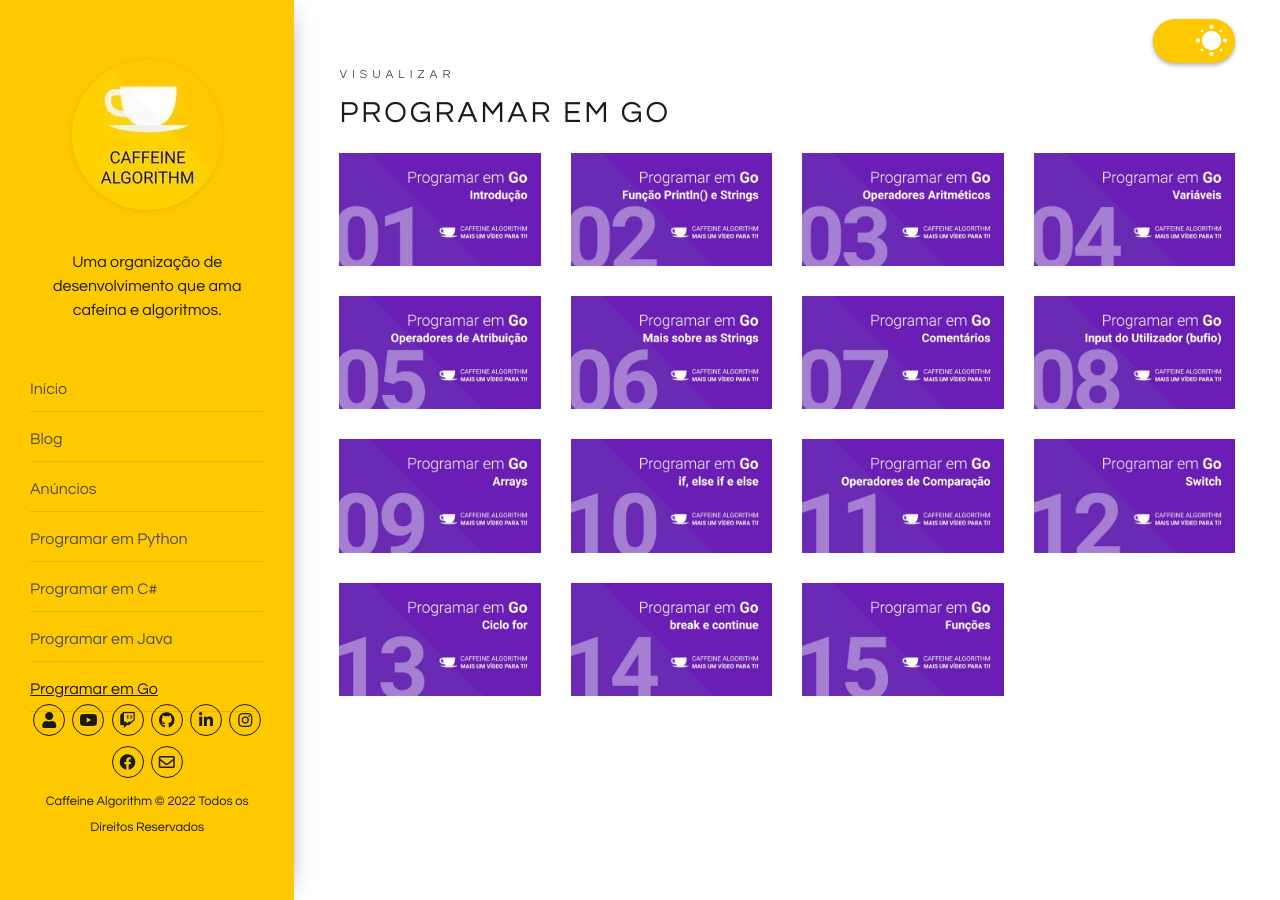
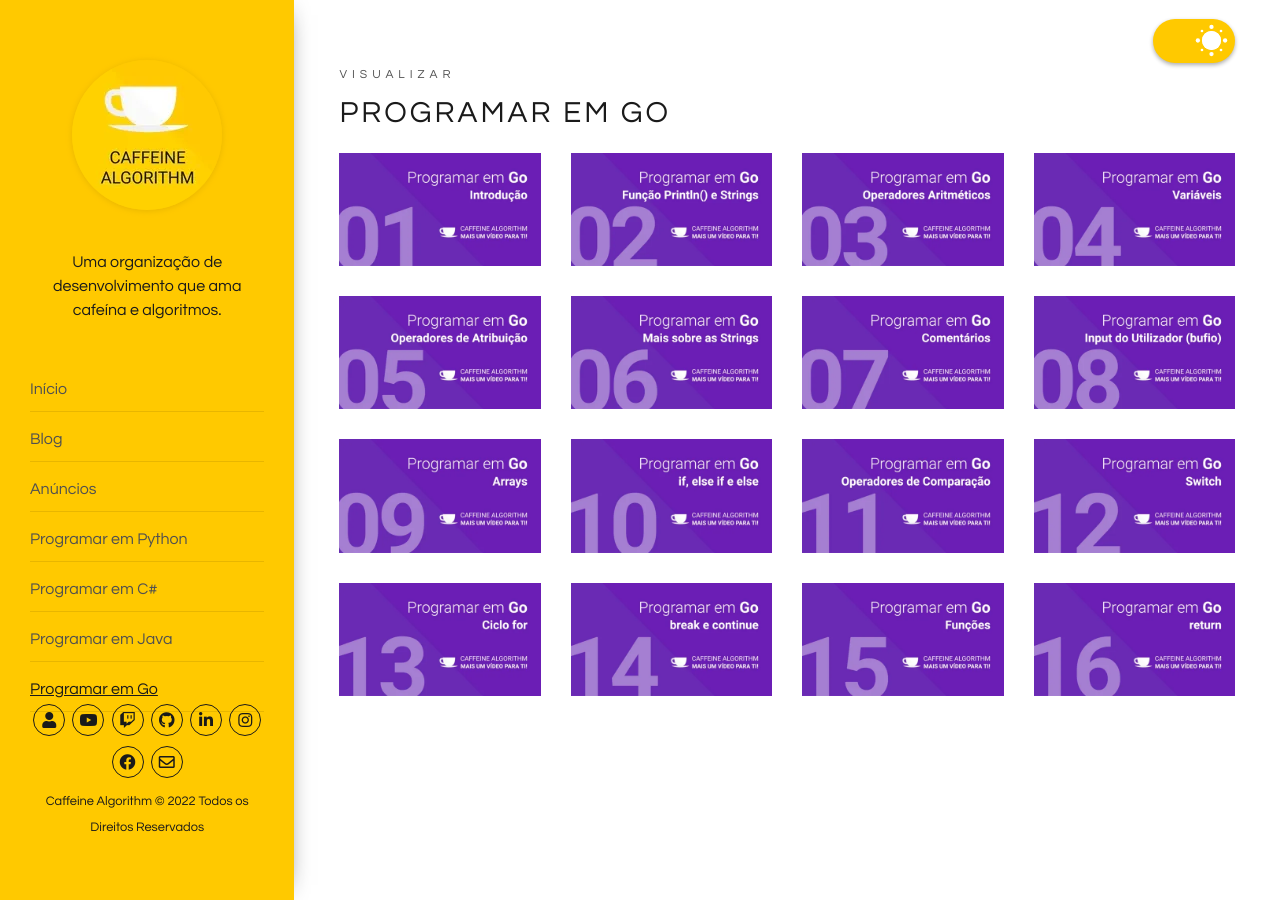
Before and after one commit to caffeinealgorithm/caffeinealgorithm.github.io, a Jekyll site: the page built from programar-em-go/index.html, in a window 1280 px wide. Built offline with Jekyll 4.4.1, drawn with Linux system fonts in a browser that asks for light colours.

Commit message:
Add 16º episode of the Go programming series

```diff
--- a/index.html
+++ b/index.html
@@ -76,7 +76,7 @@
       </div>
 
       <div class="row">
-        {% for video in site.go %} {% if video.id == "/go/15" %}
+        {% for video in site.go %} {% if video.id == "/go/16" %}
         <div class="col-xs-12 col-sm-3 col-sm-6 col-lg-6 col-xl-3">
           <a
             href="https://www.youtube.com/embed/{{ video.custom_id }}"
```
Also changed, not shown: _go/16.md (added, +5 -0 lines), assets/img/playlists/go/16.png (added), assets/img/playlists/go/16.webp (added).
